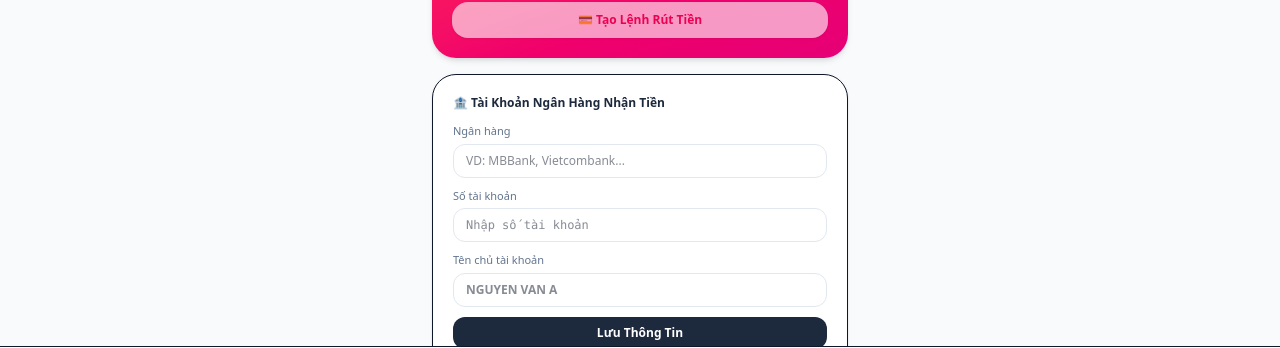
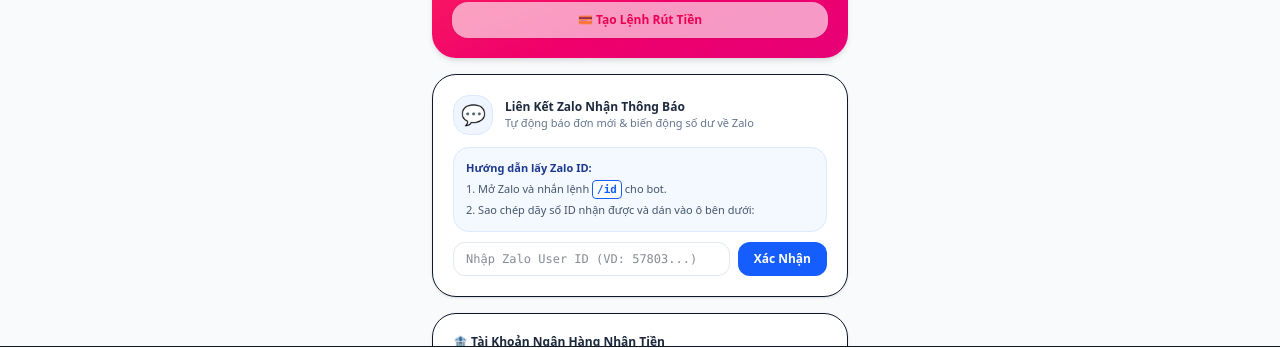
Before and after one commit to miu201678-droid/mua-hang-hoan-tien-xu, a Next.js app: page /profile in a window 1280 px wide. Shown: the part 398-746 px from the top of the page. Built offline with nearby package versions, Linux system fonts and the light colour scheme; no server answers.

Commit message:
Cap nhat tinh nang Zalo ID

```diff
--- a/src/app/profile/page.js
+++ b/src/app/profile/page.js
@@ -14,6 +14,11 @@
   const [withdrawAmount, setWithdrawAmount] = useState('');
   const [showWithdrawModal, setShowWithdrawModal] = useState(false);
   const [history, setHistory] = useState([]);
+
+  // State quản lý Zalo ID nhập trực tiếp
+  const [zaloInputId, setZaloInputId] = useState('');
+  const [zaloSaving, setZaloSaving] = useState(false);
+  const [currentZaloId, setCurrentZaloId] = useState('');
 
   // State cho Modal thông báo tùy chỉnh
   const [modal, setModal] = useState({ show: false, title: '', message: '', type: 'info' });
@@ -51,7 +56,7 @@
 
     let { data: profile } = await supabase
       .from('profiles')
-      .select('bank_name, account_number, account_name, balance_available, balance_pending')
+      .select('bank_name, account_number, account_name, balance_available, balance_pending, zalo_user_id')
       .eq('id', currentUser.id)
       .maybeSingle();
 
@@ -81,6 +86,7 @@
         available: profile.balance_available || 0,
         pending: profile.balance_pending || 0,
       });
+      setCurrentZaloId(profile.zalo_user_id || '');
     }
 
     const { data: txHistory } = await supabase
@@ -115,6 +121,7 @@
       } else {
         setBankInfo({ bankName: '', accountNumber: '', accountName: '' });
         setBalance({ available: 0, pending: 0 });
+        setCurrentZaloId('');
         setHistory([]);
       }
       setLoading(false);
@@ -135,6 +142,31 @@
   const handleLogout = async () => {
     await supabase.auth.signOut();
     setUser(null);
+  };
+
+  // Hàm lưu Zalo ID trực tiếp vào Supabase
+  const handleSaveZaloId = async (e) => {
+    e.preventDefault();
+    if (!user) return showAlert('Chưa đăng nhập', 'Vui lòng đăng nhập trước!', 'warning');
+    if (!zaloInputId.trim()) return showAlert('Thiếu thông tin', 'Vui lòng nhập Zalo User ID của bạn!', 'warning');
+
+    setZaloSaving(true);
+    try {
+      const { error } = await supabase
+        .from('profiles')
+        .update({ zalo_user_id: zaloInputId.trim() })
+        .eq('id', user.id);
+
+      if (error) throw error;
+
+      setCurrentZaloId(zaloInputId.trim());
+      setZaloInputId('');
+      showAlert('Thành công', '🎉 Liên kết tài khoản Zalo thành công!', 'success');
+    } catch (err) {
+      showAlert('Lỗi', err.message, 'error');
+    } finally {
+      setZaloSaving(false);
+    }
   };
 
   const handleSaveBank = async (e) => {
@@ -341,6 +373,52 @@
           </button>
         </div>
 
+        {/* KHUNG LIÊN KẾT ZALO (NHẬP ID TRỰC TIẾP) */}
+        <div className="bg-white p-5 rounded-3xl border shadow-sm space-y-3">
+          <div className="flex items-center gap-3">
+            <div className="w-10 h-10 rounded-2xl bg-blue-50 text-blue-600 flex items-center justify-center text-xl font-bold border border-blue-100">
+              💬
+            </div>
+            <div>
+              <h3 className="font-bold text-slate-800 text-xs">Liên Kết Zalo Nhận Thông Báo</h3>
+              <p className="text-[11px] text-slate-500">Tự động báo đơn mới & biến động số dư về Zalo</p>
+            </div>
+          </div>
+
+          {currentZaloId ? (
+            <div className="bg-emerald-50 border border-emerald-200 rounded-2xl p-3 text-center space-y-1">
+              <p className="text-xs text-emerald-800 font-bold">✅ Đã liên kết Zalo thành công!</p>
+              <p className="text-[10px] text-slate-500">Zalo ID: <code className="bg-white px-1.5 py-0.5 rounded font-mono text-slate-700 border">{currentZaloId}</code></p>
+            </div>
+          ) : (
+            <form onSubmit={handleSaveZaloId} className="space-y-2.5">
+              <div className="bg-blue-50/70 p-3 rounded-2xl border border-blue-100 text-[11px] text-slate-600 space-y-1">
+                <p className="font-semibold text-blue-900">Hướng dẫn lấy Zalo ID:</p>
+                <p>1. Mở Zalo và nhắn lệnh <code className="bg-white px-1 py-0.5 rounded text-blue-600 font-bold border">/id</code> cho bot.</p>
+                <p>2. Sao chép dãy số ID nhận được và dán vào ô bên dưới:</p>
+              </div>
+
+              <div className="flex gap-2">
+                <input
+                  type="text"
+                  placeholder="Nhập Zalo User ID (VD: 57803...)"
+                  value={zaloInputId}
+                  onChange={(e) => setZaloInputId(e.target.value)}
+                  className="w-full border border-slate-200 rounded-xl px-3 py-2 text-xs focus:outline-none focus:border-blue-400 font-mono"
+                  required
+                />
+                <button
+                  type="submit"
+                  disabled={zaloSaving}
+                  className="bg-blue-600 hover:bg-blue-700 text-white font-bold px-4 py-2 rounded-xl text-xs transition disabled:opacity-50 whitespace-nowrap"
+                >
+                  {zaloSaving ? 'Đang lưu...' : 'Xác Nhận'}
+                </button>
+              </div>
+            </form>
+          )}
+        </div>
+
         {/* Thông tin Ngân hàng */}
         <div className="bg-white p-5 rounded-3xl border shadow-sm space-y-3">
           <h3 className="font-bold text-slate-800 text-xs flex items-center gap-1.5">
```
